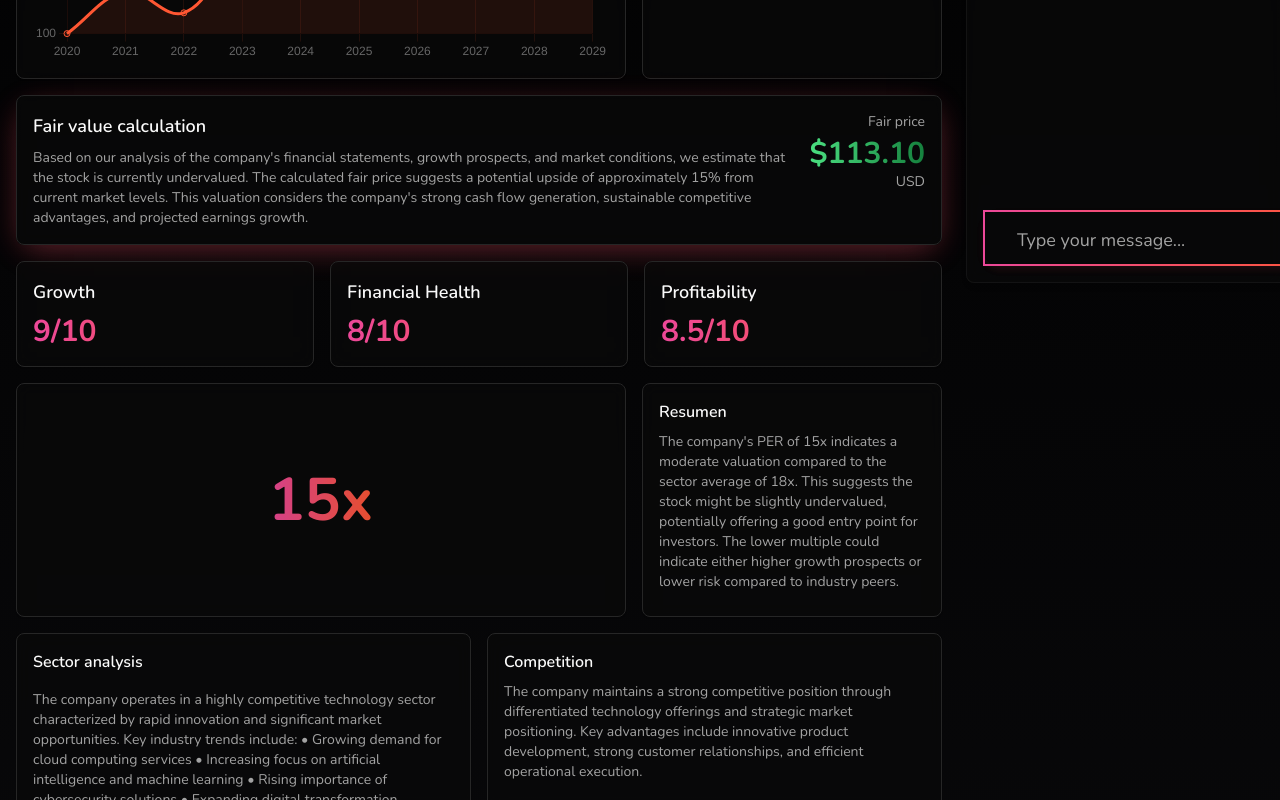
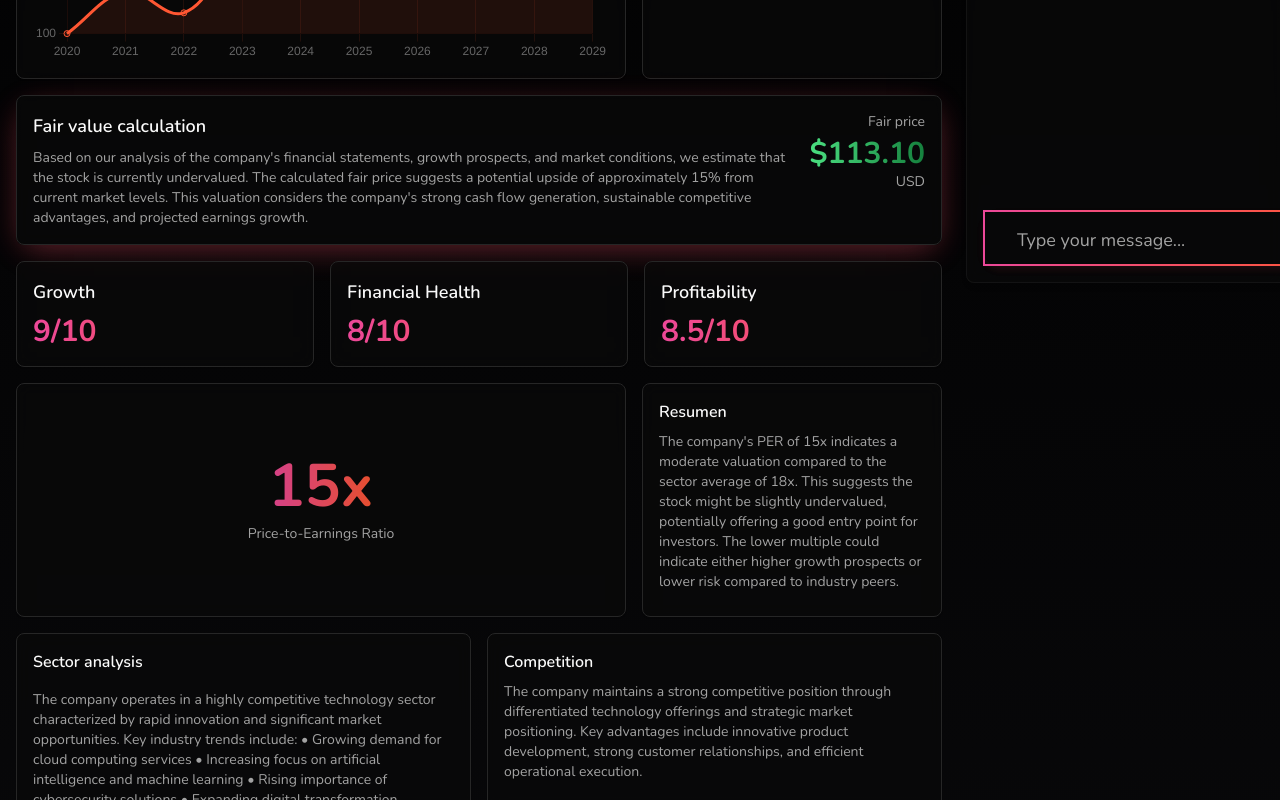
Before and after one commit to luprz/valuestockai-frontend, a Next.js app: page /search/1 in a window 1280 px wide. Shown: the part 497-1297 px from the top of the page. Built offline with nearby package versions, Linux system fonts and the light colour scheme.

Commit message:
Search page

```diff
--- a/src/components/ui/per-analysis.tsx
+++ b/src/components/ui/per-analysis.tsx
@@ -6,8 +6,9 @@ export function PERAnalysis() {
   return (
     <div className="grid grid-cols-[1fr,300px] gap-4">
       <Card className="p-4 bg-background/95 backdrop-blur supports-[backdrop-filter]:bg-background/60">
-        <div className="flex items-center justify-center h-[200px]">
+        <div className="flex items-center justify-center h-[200px] flex-col">
           <span className="text-6xl font-bold bg-clip-text text-transparent bg-gradient-to-r from-pink-500/90 to-[#FF5733]/90">15x</span>
+          <span className="text-sm text-muted-foreground mt-2">Price-to-Earnings Ratio</span>
         </div>
       </Card>
 
```
